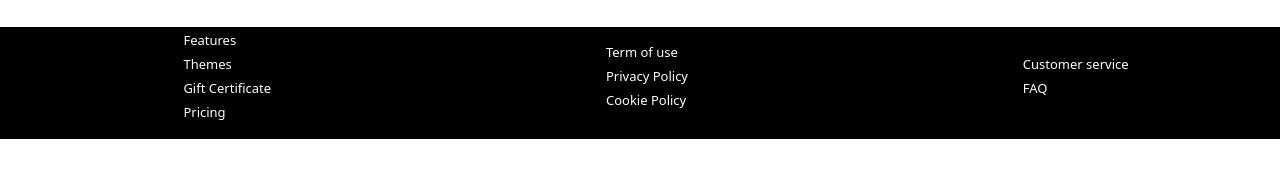
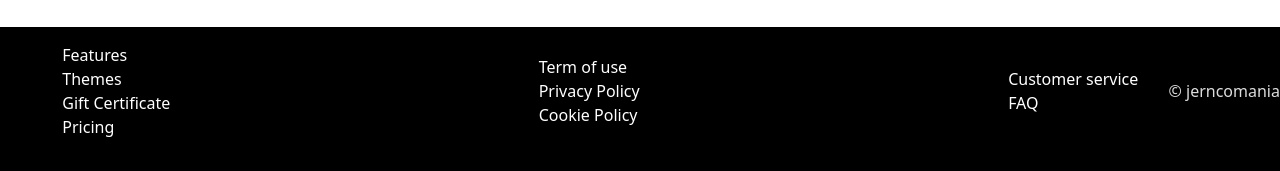
Before and after one commit to jerncomania28/site, a plain HTML site: page index.html in a window 1280 px wide. Shown: the part 3540-3711 px from the top of the page. Before the commit the page ends 3679 px from the top, so only its background shows below. Drawn offline with nearby package versions, Linux system fonts and the light colour scheme.

Commit message:
uploading updates

```diff
--- a/CSS/style.css
+++ b/CSS/style.css
@@ -538,8 +538,18 @@ img {
     align-items: center;
     flex-wrap: wrap;
     width: 100vw;
+    /* padding: 1rem; */
     /* margin: 25px auto; */
     background: black;
+}
+.sub-footer .container{
+    width: 90%;
+    margin: 0 auto;
+    display: flex;
+    justify-content: space-between;
+    align-items: center;
+    flex-wrap: wrap;
+    padding: 1rem;
 }
 
 .sub-footer ul li {
@@ -549,8 +559,15 @@ img {
 
 .sub-footer ul li>a {
     text-decoration: none;
-    font-size: 13px;
+    font-size: 16px;
     color: white;
+}
+.sub-footer ul li>a:hover{
+    color: blue;
+}
+
+.sub-footer p{
+    color: #ddd;
 }
 
 footer {
--- a/index.html
+++ b/index.html
@@ -311,6 +311,7 @@
             </div>
         </footer>
         <div class="sub-footer">
+            <div class="container">
                 <div class="product">
                     <ul>
                         <li>
@@ -351,6 +352,8 @@
                     </ul>
                 </div>
             </div>
+            <p>&copy jerncomania </p>
+        </div>
         <script src="https://cdn.jsdelivr.net/npm/bootstrap@5.0.2/dist/js/bootstrap.bundle.min.js" integrity="sha384-MrcW6ZMFYlzcLA8Nl+NtUVF0sA7MsXsP1UyJoMp4YLEuNSfAP+JcXn/tWtIaxVXM" crossorigin="anonymous"></script>
         <script src="./main.js"></script>
     </body>
```
Lines whose indentation alone changed are shown as unchanged.
